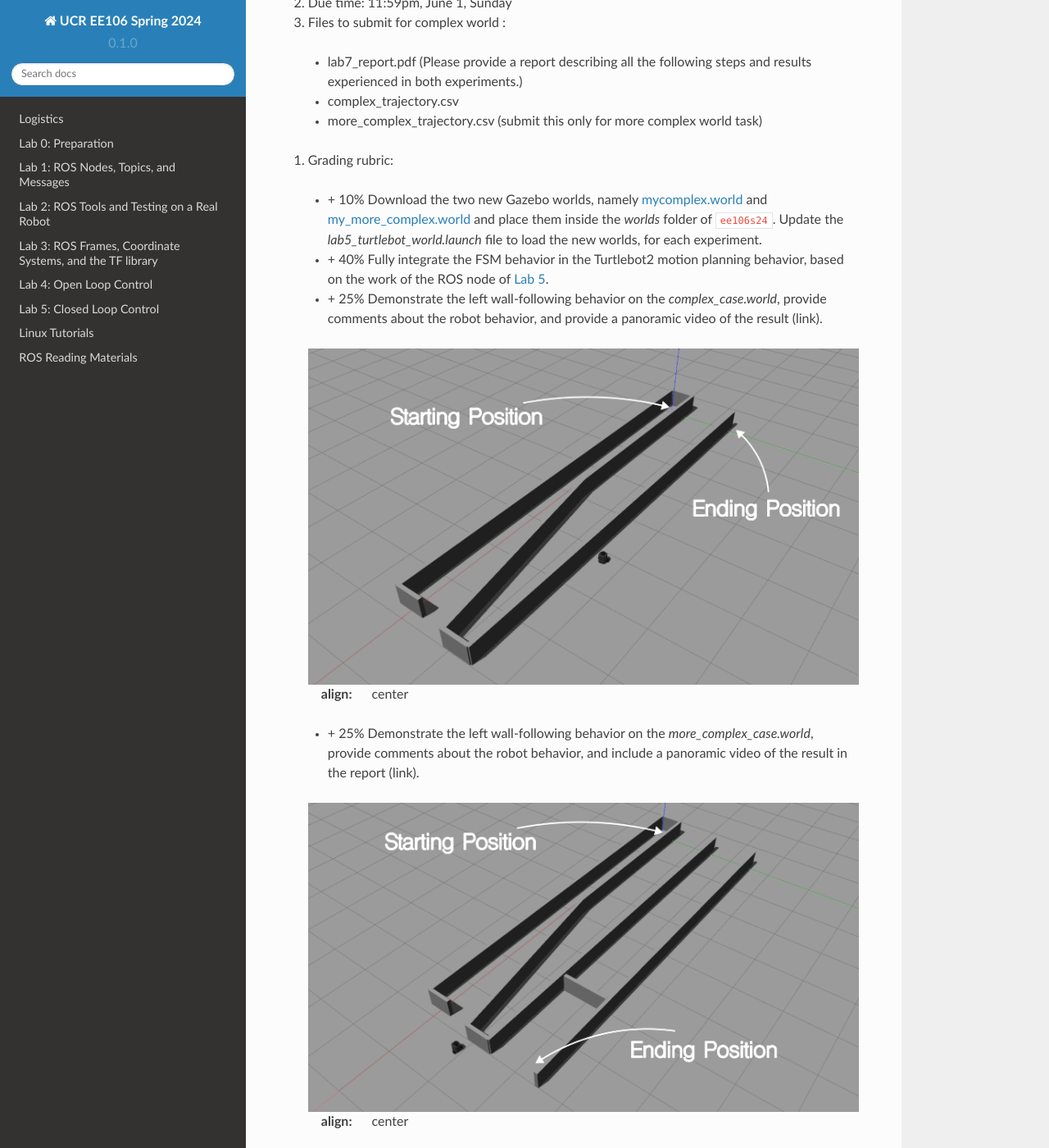
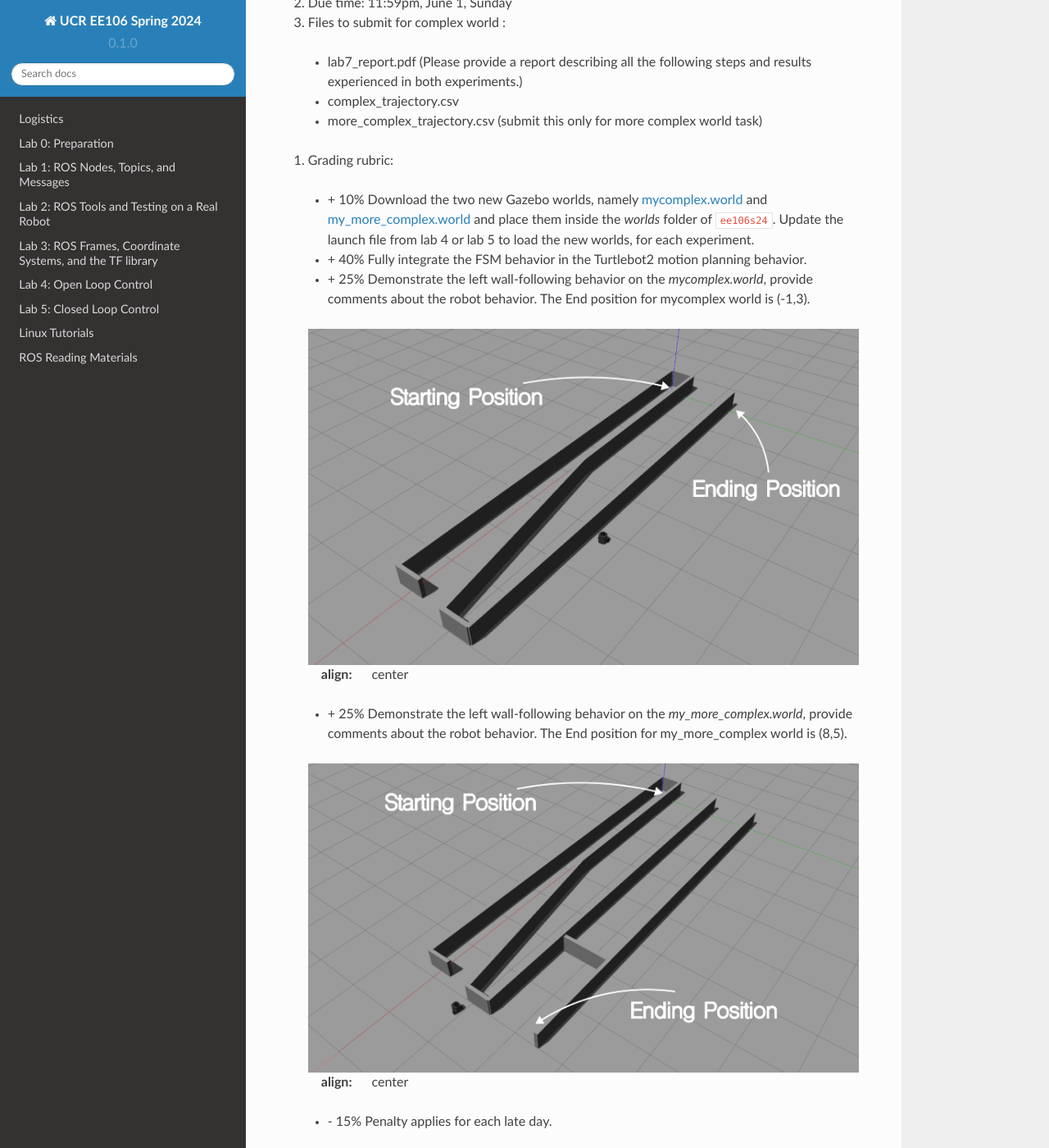
Before and after one commit to taektay/ee106, a Sphinx documentation site: the page built from docs/source/lab7.rst, in a window 1280 px wide and 1400 px high, scrolled down 2353 px. Shown: the whole window at 82% size. Built offline with Sphinx 7.4.7 and the Read the Docs theme 2.0.0, drawn with Linux system fonts in a browser that asks for light colours.

Commit message:
Update lab7.rst

```diff
--- a/docs/source/lab7.rst
+++ b/docs/source/lab7.rst
@@ -71,14 +71,14 @@ Submission
 
 #. Grading rubric:
 
- + \+ 10% Download the two new Gazebo worlds, namely `mycomplex.world <https://github.com/UCR-Robotics/ee106/blob/main/scripts/mycomplex.world>`_ and `my_more_complex.world <https://github.com/UCR-Robotics/ee106/blob/main/scripts/my_more_complex.world>`_ and place them inside the `worlds` folder of ``ee106s24``. Update the `lab5_turtlebot_world.launch` file to load the new worlds, for each experiment.
- + \+ 40% Fully integrate the FSM behavior in the Turtlebot2 motion planning behavior, based on the work of the ROS node of `Lab 5 <https://ucr-ee106.readthedocs.io/en/latest/lab5.html#submission>`_.
- + \+ 25% Demonstrate the left wall-following behavior on the `complex_case.world`, provide comments about the robot behavior, and provide a panoramic video of the result (link).
+ + \+ 10% Download the two new Gazebo worlds, namely `mycomplex.world <https://github.com/UCR-Robotics/ee106/blob/main/scripts/mycomplex.world>`_ and `my_more_complex.world <https://github.com/UCR-Robotics/ee106/blob/main/scripts/my_more_complex.world>`_ and place them inside the `worlds` folder of ``ee106s24``. Update the launch file from lab 4 or lab 5 to load the new worlds, for each experiment.
+ + \+ 40% Fully integrate the FSM behavior in the Turtlebot2 motion planning behavior.
+ + \+ 25% Demonstrate the left wall-following behavior on the `mycomplex.world`, provide comments about the robot behavior. The End position for mycomplex world is (-1,3).
 
  .. image:: pics/complex_case.png
  :align: center
 
- + \+ 25% Demonstrate the left wall-following behavior on the `more_complex_case.world`, provide comments about the robot behavior, and include a panoramic video of the result in the report (link).
+ + \+ 25% Demonstrate the left wall-following behavior on the `my_more_complex.world`, provide comments about the robot behavior. The End position for my_more_complex world is (8,5).
 
  .. image:: pics/more_complex_case.png
  :align: center
```
